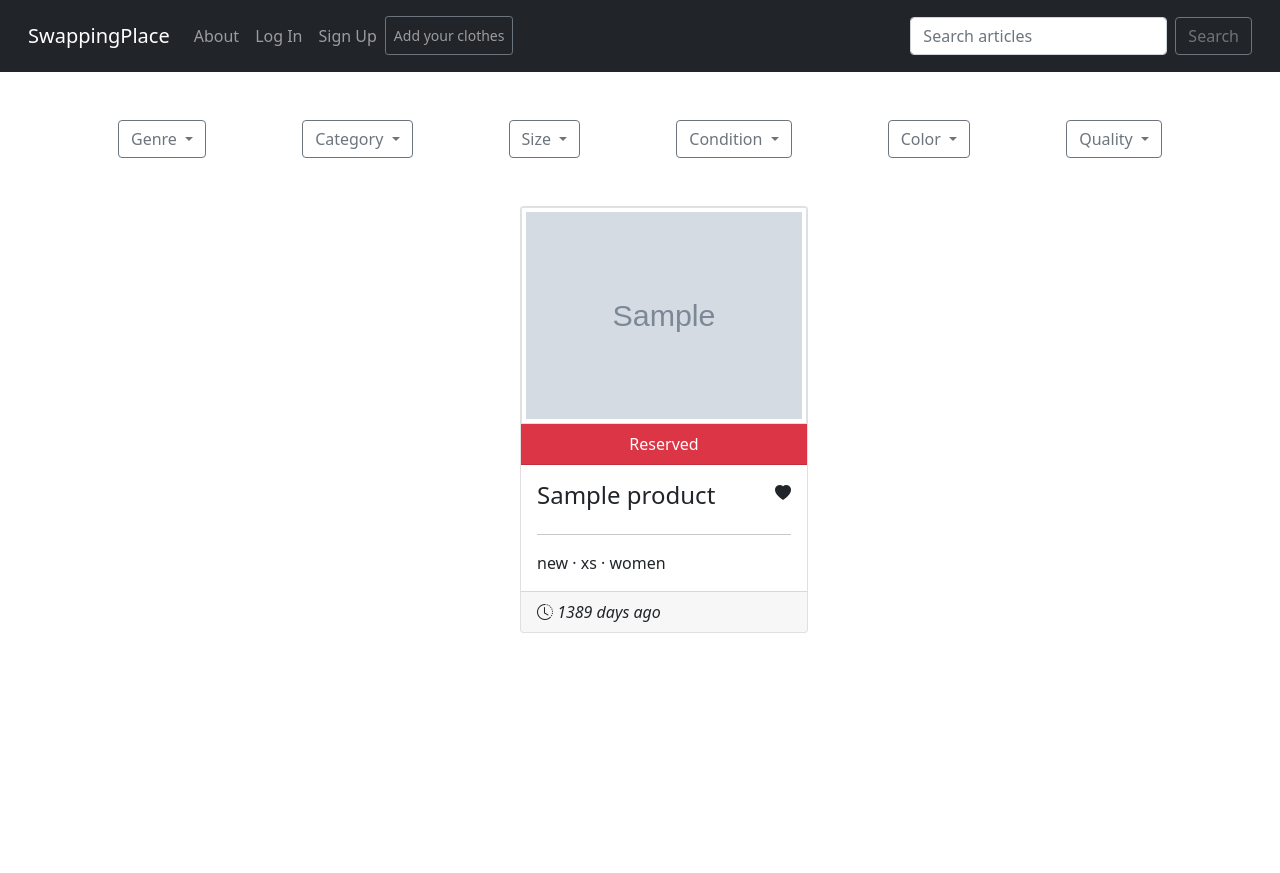
After one commit to LudoTreb/Swapping-place, a Django app: template templates/swapping/my_product_list.html in a window 1280 px wide. The commit adds this page. Shown: the top 873 px of the page. Run offline with Django 4.2, Linux system fonts and the light colour scheme; the template is opened without the code that fills it: values that come from a table or form of the project are taken from there, others are empty; tables that the repository leaves empty hold one stand-in row (values such as "Sample post"); grey boxes marked "Sample" are stand-in pictures.

Commit message:
create the template for my_product_list and update the url from the home.html

```diff
--- a/templates/home.html
+++ b/templates/home.html
@@ -9,7 +9,7 @@
         <h2 class="text-start w-75">Welcome to the SwappingPlace, where you can donate and collect clothes</h2>
         <div class=" d-flex mt-4">
             {% if user.is_authenticated %}
-            <a class="btn btn-dark" href="#" role="button">➡️ Your SwappingPlace</a>
+            <a class="btn btn-dark" href="{% url "my_product_list" %}" role="button">➡️ Your SwappingPlace</a>
             {% else %}
             <a class="btn btn-dark" href="#" role="button">Create your SwappingPlace</a>
             <a class="btn btn-outline-secondary ms-4" href="#" role="button">How it works</a>
--- /dev/null
+++ b/templates/swapping/my_product_list.html
@@ -0,0 +1,110 @@
+{% extends "_base.html" %}
+{% load static %}
+
+{% block title %}Swapping Product{% endblock title %}
+
+{% block content %}
+<div class="container-sm d-flex justify-content-around mt-5">
+    <div class="dropdown">
+        <button class="btn btn-outline-secondary dropdown-toggle" type="button" data-bs-toggle="dropdown" aria-expanded="false">
+          Genre
+        </button>
+        <ul class="dropdown-menu">
+            {% for sex_key, sex_value in my_product_list.model.SexChoices.choices %}
+            <li><a class="dropdown-item" href="#">{{ sex_value }}</a></li>
+            {% endfor %}
+        </ul>
+    </div>
+    <div class="dropdown">
+        <button class="btn btn-outline-secondary dropdown-toggle" type="button" data-bs-toggle="dropdown" aria-expanded="false">
+          Category
+        </button>
+        <ul class="dropdown-menu">
+            {% for category_key, category_value in my_product_list.model.CategoryChoices.choices %}
+            <li><a class="dropdown-item" href="#">{{ category_value }}</a></li>
+            {% endfor %}
+        </ul>
+    </div>
+    <div class="dropdown">
+        <button class="btn btn-outline-secondary dropdown-toggle" type="button" data-bs-toggle="dropdown" aria-expanded="false">
+          Size
+        </button>
+        <ul class="dropdown-menu">
+            {% for size_key, size_value in my_product_list.model.SizeChoices.choices %}
+            <li><a class="dropdown-item" href="#">{{ size_value }}</a></li>
+            {% endfor %}
+        </ul>
+    </div>
+    <div class="dropdown">
+        <button class="btn btn-outline-secondary dropdown-toggle" type="button" data-bs-toggle="dropdown" aria-expanded="false">
+          Condition
+        </button>
+        <ul class="dropdown-menu">
+            {% for condition_key, condition_value in my_product_list.model.ConditionChoices.choices %}
+            <li><a class="dropdown-item" href="#">{{ condition_value }}</a></li>
+            {% endfor %}
+        </ul>
+    </div>
+    <div class="dropdown">
+        <button class="btn btn-outline-secondary dropdown-toggle" type="button" data-bs-toggle="dropdown" aria-expanded="false">
+          Color
+        </button>
+        <ul class="dropdown-menu">
+            {% for color_key, color_value in my_product_list.model.ColorChoices.choices %}
+            <li><a class="dropdown-item" href="#">{{ color_value }}</a></li>
+            {% endfor %}
+        </ul>
+    </div>
+    <div class="dropdown">
+        <button class="btn btn-outline-secondary dropdown-toggle" type="button" data-bs-toggle="dropdown" aria-expanded="false">
+          Quality
+        </button>
+        <ul class="dropdown-menu">
+            {% for quality_key, quality_value in my_product_list.model.QualityChoices.choices %}
+            <li><a class="dropdown-item" href="#">{{ quality_value }}</a></li>
+            {% endfor %}
+        </ul>
+    </div>
+</div>
+
+<div class="container-sm d-flex justify-content-center mt-5">
+    {% for product in my_product_list %}
+    <a class="text-decoration-none text-reset" href="{{ product.get_absolute_url }}">
+        <div class="card ms-5" style="width: 18rem;">
+            {% if product.image %}
+                <img class="img-thumbnail" style="border-radius: 0%;" src="{{ product.image.url }}" alt="">
+            {% endif %}
+            {% if product.is_reserved %}
+                <div class="card-header text-center bg-danger text-white">
+                    Reserved
+                </div>
+            {% endif %}
+            <div class="card-body">
+                <div class="d-flex">
+                    <h4 class="card-title flex-grow-1">{{ product.title|capfirst }}</h4>
+                    {% if product.is_favorite %}
+                        <i class="bi bi-heart-fill"></i>
+                    {% else %}
+                        <i class="bi bi-heart"></i>
+                    {% endif %}
+                </div>
+                <hr>
+                <span class="fs-6">{{ product.condition }}</span> &middot;
+                <span class="fs-6">{{ product.size }}</span> &middot;
+                <span class="fs-6">{{ product.sex }}</span>
+            </div>
+            {% if user.username == product.owner.username %}
+                <div class="card-footer p-3">
+                    <a class="btn btn-outline-dark btn-sm me-2" href="{% url "product_edit" product.pk %}">Edit</a>
+                    <a class="btn btn-outline-danger btn-sm" href="{% url "product_delete" product.pk %}">Delete</a>
+                </div>
+            {% endif %}
+
+            <div class="card-footer text-body-secondary">
+                <i class="bi bi-clock-history"> {{ product.how_long }}</i>
+            </div>
+        </div>
+    </a>
+    {% endfor %}
+</div>
+{% endblock content %}
```
